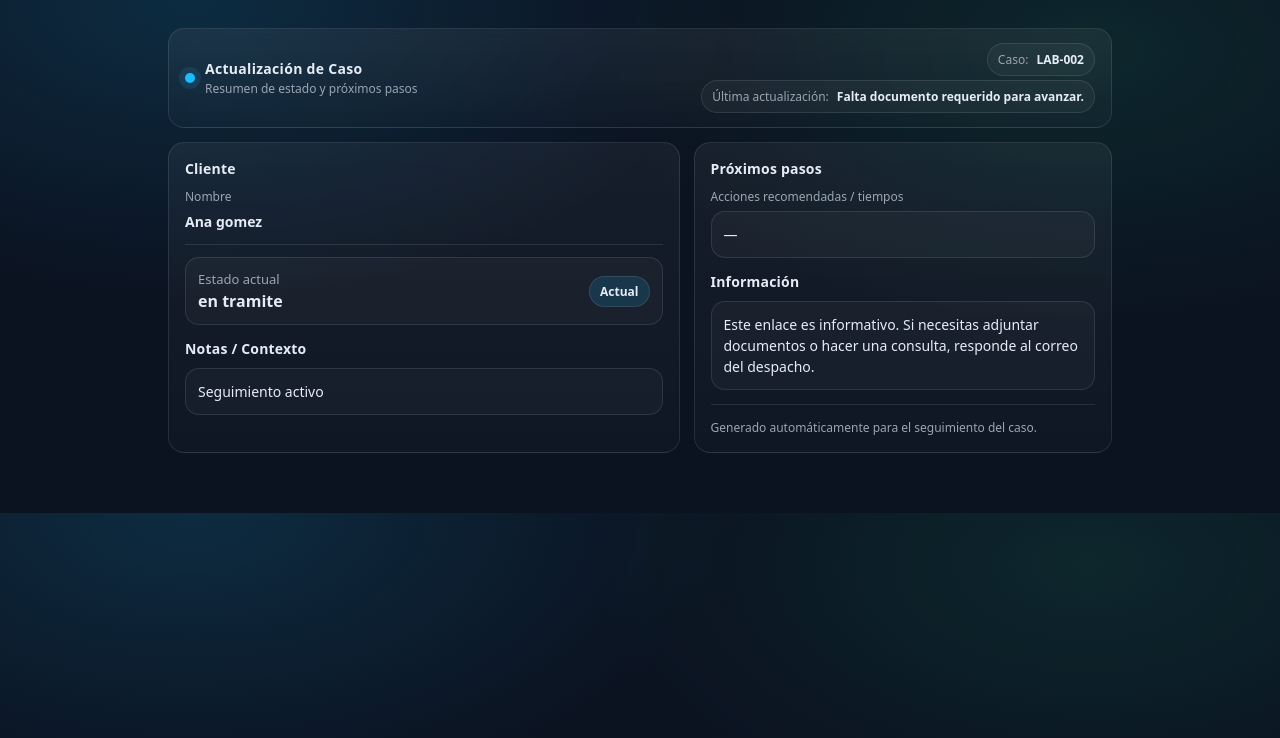
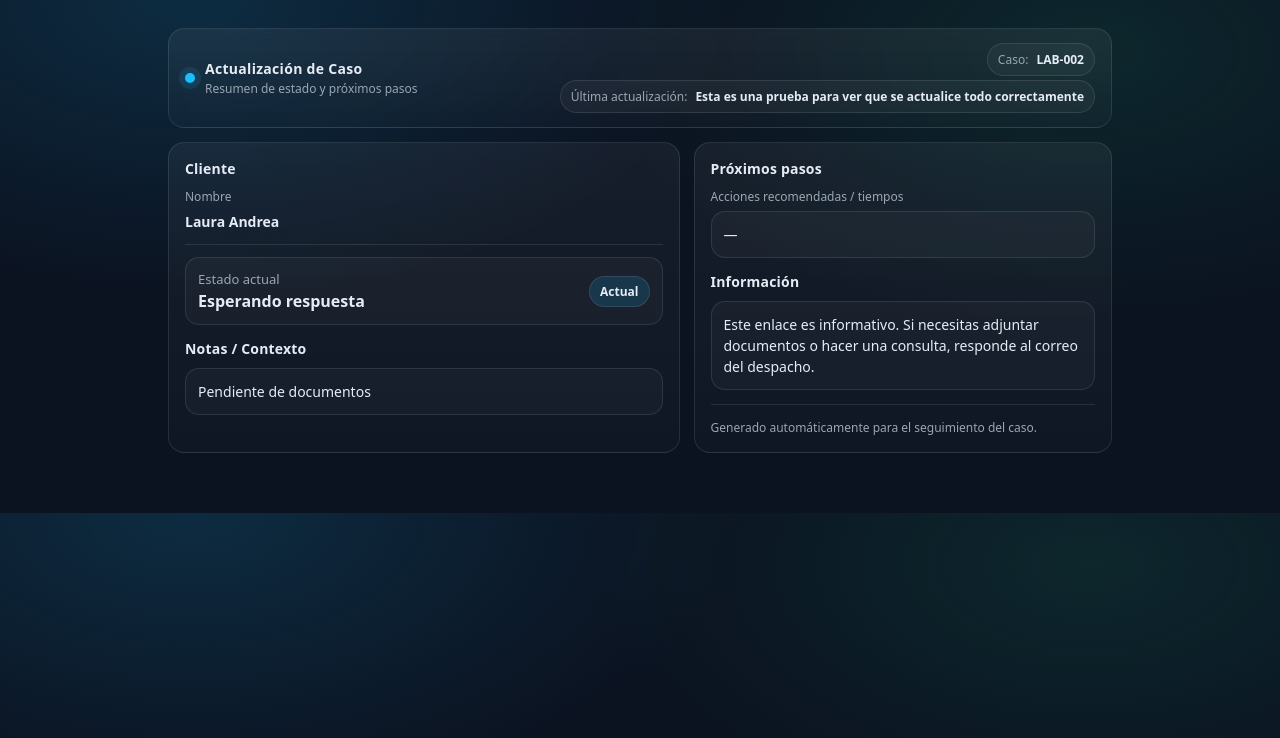
Before and after one commit to asistatec/sda-demo-casos, a plain HTML site: page LAB-002/index.html in a window 1280 px wide. Drawn offline with Linux system fonts and the light colour scheme.

Commit message:
Update LAB-002 Esta es una prueba para ver que se actualice todo correctamente

```diff
--- a/LAB-002/index.html
+++ b/LAB-002/index.html
@@ -94,7 +94,7 @@
       </div>
       <div class="meta">
         <div class="pill">Caso: <b>LAB-002</b></div>
-        <div class="pill">Última actualización: <b>Falta documento requerido para avanzar.</b></div>
+        <div class="pill">Última actualización: <b>Esta es una prueba para ver que se actualice todo correctamente </b></div>
       </div>
     </div>
 
@@ -102,14 +102,14 @@
       <div class="card">
         <h2>Cliente</h2>
         <div class="label">Nombre</div>
-        <div class="value"><b>Ana gomez</b></div>
+        <div class="value"><b>Laura Andrea</b></div>
 
         <div class="divider"></div>
 
         <div class="status">
           <div class="status-left">
             <div class="status-name">Estado actual</div>
-            <div class="status-value">en tramite</div>
+            <div class="status-value">Esperando respuesta</div>
           </div>
           <div class="badge">Actual</div>
         </div>
@@ -117,7 +117,7 @@
         <div class="section">
           <h2>Notas / Contexto</h2>
           <div class="box">
-            <div class="value">Seguimiento activo</div>
+            <div class="value">Pendiente de documentos</div>
           </div>
         </div>
       </div>
```
